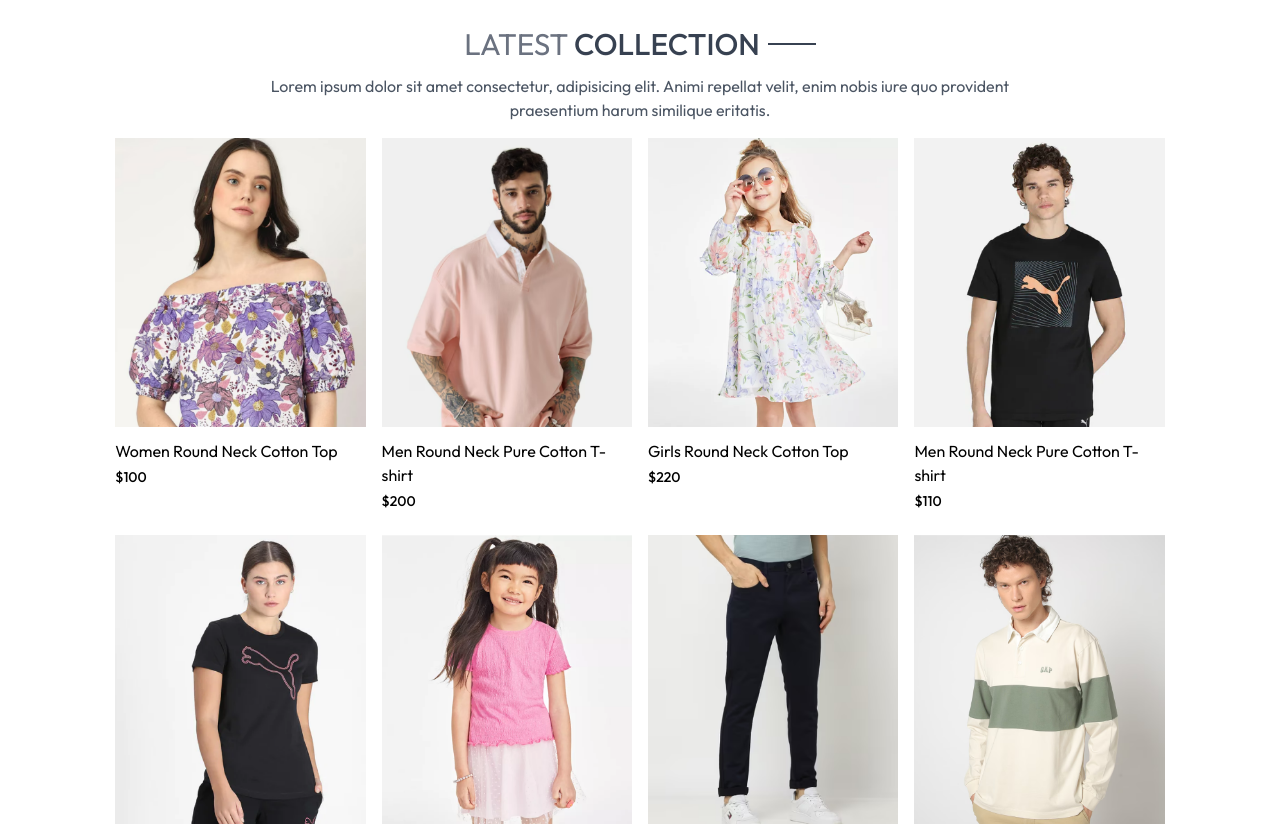
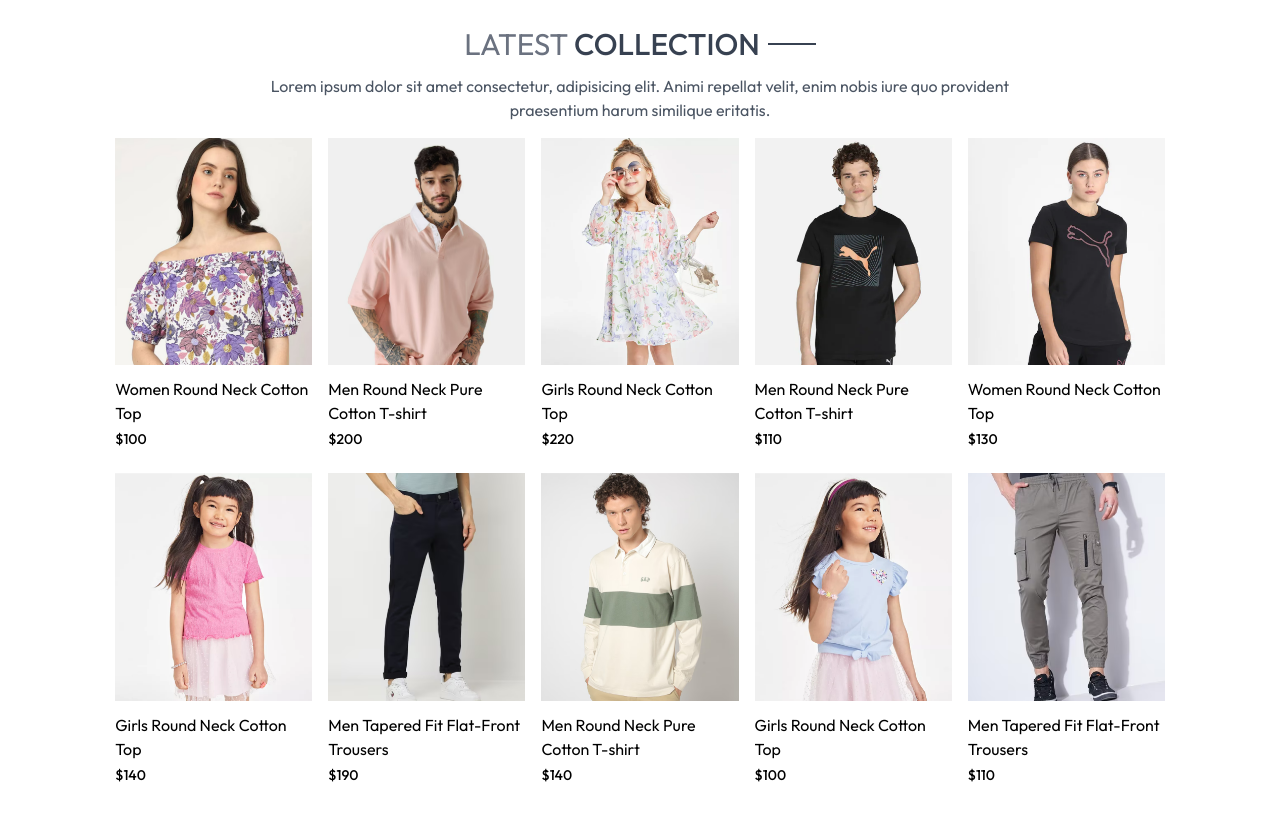
Before and after one commit to Ashik0101/Nexa, a React (Vite) app in the folder Frontend/: page / in a window 1280 px wide. Shown: the part 520-1346 px from the top of the page. Built offline with nearby package versions, Linux system fonts and the light colour scheme.

Commit message:
Fix typo in grid class

```diff
--- a/Frontend/src/components/LatestCollection.jsx
+++ b/Frontend/src/components/LatestCollection.jsx
@@ -24,7 +24,7 @@
 			</div>
 
 			{/* Rendering Products */}
-			<div className="grid grid-cols-2 sm:grid-cols-3 md:grid-cols-4 lg:grid-cls-5 gap-4 gap-y-6">
+			<div className="grid grid-cols-2 sm:grid-cols-3 md:grid-cols-4 lg:grid-cols-5 gap-4 gap-y-6">
 				{latestProducts.map((item, index) => (
 					<ProductItem
 						key={item._id}
```
